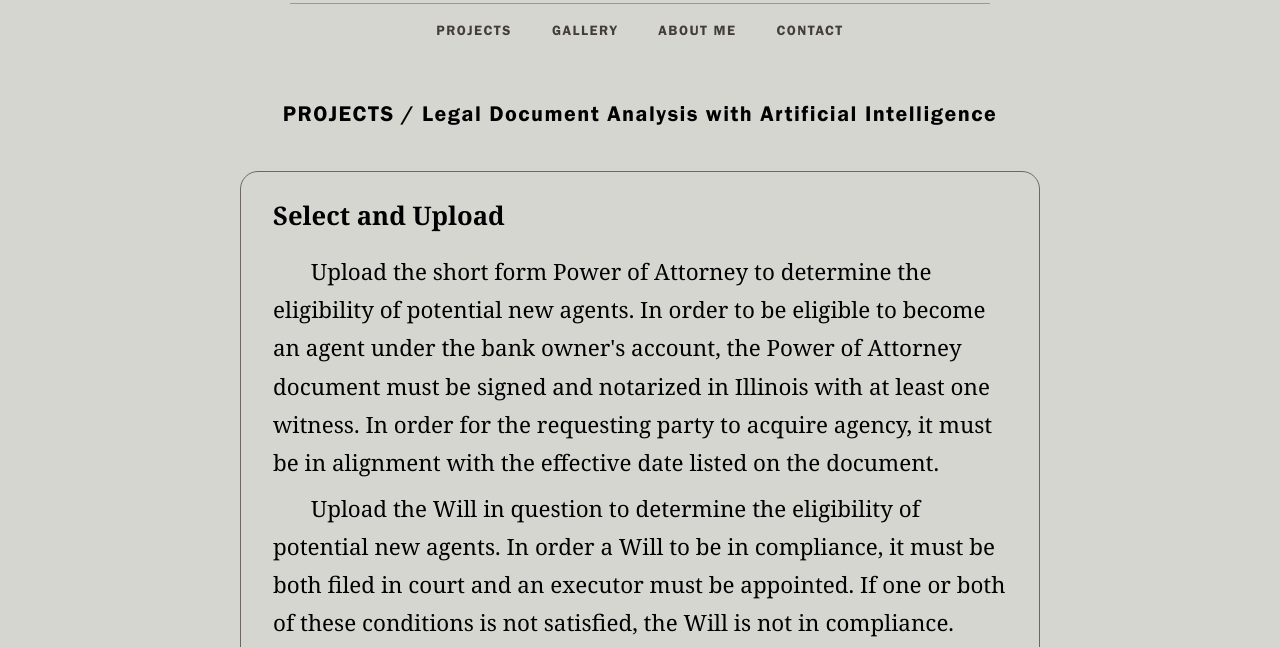
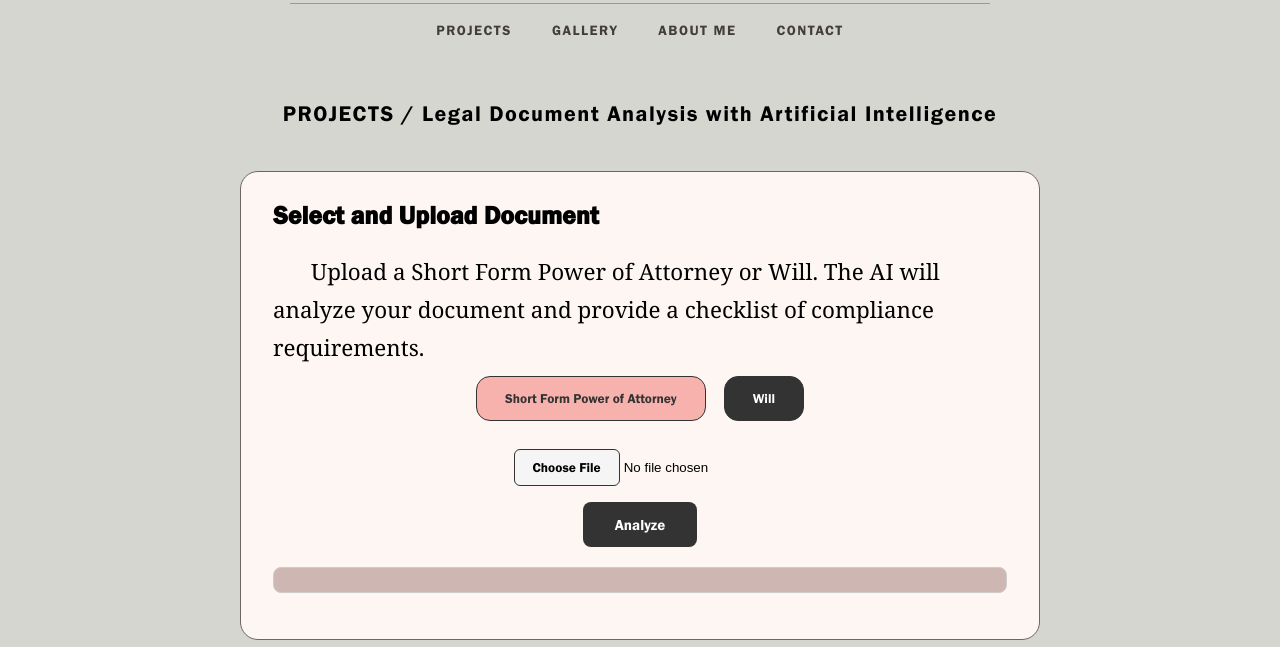
Before and after one commit to benjaminpolster/website, a plain HTML site: page frontend/analyzer.html in a window 1280 px wide. Shown: the part 122-769 px from the top of the page. Drawn offline with Linux system fonts and the light colour scheme.

Commit message:
formatted GPT results4

```diff
--- a/frontend/analyzer.html
+++ b/frontend/analyzer.html
@@ -5,6 +5,7 @@
     <title>Legal Document Analysis with GPT4.0-mini</title>
     <link rel="stylesheet" href="static/css/style.css">
 </head>
+<body>
 <header class="site-header">
 
     <!-- Top header row -->
@@ -62,54 +63,49 @@
     </nav>
 </header>
 
-<body>
+
     <h2 class="analyzer-title">
         PROJECTS / Legal Document Analysis with Artificial Intelligence
     </h2>
 
-    <section>
-    <h2>Select and Upload</h2>
+<section class="analyzer-section">
+    <h2>Select and Upload Document</h2>
     <p>
-        Upload the short form Power of Attorney to determine the eligibility of potential new agents. In order to be eligible to become an agent under the bank owner's
-        account, the Power of Attorney document must be signed and notarized in Illinois with at least one witness. In order for the requesting party to acquire agency, it must be in alignment
-        with the effective date listed on the document.
+        Upload a Short Form Power of Attorney or Will. The AI will analyze your document and provide a checklist of compliance requirements.
     </p>
-    <p>
-        Upload the Will in question to determine the eligibility of potential new agents. In order a Will to be in compliance, it must be both filed in court and an executor must be appointed. If one or both of
-        these conditions is not satisfied, the Will is not in compliance.
-    </p>
-    <p>
-        Select your document type:
-    </p>
+
+    <!-- Document Type Buttons -->
     <div class="doc-type-buttons">
         <button type="button" data-doc="poa" class="active">Short Form Power of Attorney</button>
         <button type="button" data-doc="will">Will</button>
     </div>
 
+    <!-- File Upload and Analyze -->
     <form id="analyze-form">
         <div class="analyzer-controls">
-            <input type="file" id="pdf-file" required>
-            <button type="submit">Go</button>
+            <input type="file" id="pdf-file" accept=".pdf" required>
+            <button type="submit">Analyze</button>
         </div>
     </form>
 
+    <!-- GPT Output -->
     <pre id="result"></pre>
+</section>
 
-    <script>
+<script>
+    // Doc type buttons
     const buttons = document.querySelectorAll(".doc-type-buttons button");
     let selectedDocType = "poa"; // default
 
     buttons.forEach(btn => {
         btn.addEventListener("click", () => {
-            // Remove active from all buttons
             buttons.forEach(b => b.classList.remove("active"));
-            // Add active to clicked button
             btn.classList.add("active");
-            // Update selected doc type
             selectedDocType = btn.dataset.doc;
         });
     });
 
+    // Form submission
     const form = document.getElementById("analyze-form");
     const resultBox = document.getElementById("result");
 
@@ -124,7 +120,7 @@
 
         const formData = new FormData();
         formData.append("file", fileInput.files[0]);
-        formData.append("doc_type", selectedDocType); // <-- use selected button
+        formData.append("doc_type", selectedDocType);
 
         resultBox.textContent = "Analyzing...";
 
@@ -147,7 +143,7 @@
             resultBox.textContent = "Request failed:\n" + err.message;
         }
     });
-    </script>
-    </section>
+</script>
+
 </body>
 </html>
--- a/frontend/static/css/style.css
+++ b/frontend/static/css/style.css
@@ -221,7 +221,30 @@ a:hover {
     color: #A39594;
 }
 
-/* Button stuff */
+.analyzer-section {
+    max-width: 800px;
+    margin: 40px auto;
+    padding: 24px 32px;
+    border: 1px solid #6E675F;
+    border-radius: 18px;
+    background-color: #fdf6f2;
+    text-align: left;
+    box-sizing: border-box;
+}
+
+.analyzer-section h2 {
+    margin-top: 0;
+    margin-bottom: 16px;
+    font-family: 'FranklinStandard-Demi', sans-serif;
+    font-size: 1.6rem;
+}
+
+.analyzer-section p {
+    margin: 8px 0;
+    line-height: 1.7;
+    text-indent: 1.7em;
+}
+
 .doc-type-buttons {
     display: flex;
     justify-content: center;
@@ -230,12 +253,13 @@ a:hover {
 }
 
 .doc-type-buttons button {
-    padding: 12px 26px;
+    padding: 14px 28px;
     border-radius: 14px;
     border: 1px solid #333;
     background-color: #333;
     color: #fff;
     cursor: pointer;
+    font-family: 'FranklinStandard-Demi', sans-serif;
     transition: background-color 0.2s, color 0.2s;
 }
 
@@ -246,7 +270,7 @@ a:hover {
 }
 
 .doc-type-buttons button:hover:not(.active) {
-    background-color: #333;
+    background-color: #555;
 }
 
 .analyzer-controls {
@@ -257,18 +281,24 @@ a:hover {
     margin-top: 20px;
 }
 
+.analyzer-controls input[type="file"]::-webkit-file-upload-button {
+    padding: 10px 18px;
+    font-family: 'FranklinStandard-Demi', sans-serif;
+    border-radius: 6px;
+    border: 1px solid #333;
+    background-color: #f5f5f5;
+    cursor: pointer;
+}
+
 .analyzer-controls button {
-    padding: 12px 28px;
+    padding: 14px 32px;
     font-size: 15px;
-    font-family: 'FranklinStandard-Demi', Arial, sans-serif;
-    letter-spacing: 1.5px;
-
+    font-family: 'FranklinStandard-Demi', sans-serif;
     border-radius: 8px;
     border: none;
     background-color: #333;
     color: #fff;
     cursor: pointer;
-
     transition: background-color 0.2s ease;
 }
 
@@ -277,28 +307,19 @@ a:hover {
     color: #333;
 }
 
-.analyzer-controls input[type="file"]::-webkit-file-upload-button {
-    padding: 10px 18px;
-    font-family: 'FranklinStandard-Demi', Arial, sans-serif;
-    letter-spacing: 1px;
-    border-radius: 6px;
-    border: 1px solid #333;
-    background-color: #f5f5f5;
-    cursor: pointer;
-}
-
-section #result {
-    font-family: 'Georgia', serif; /* match your body font */
-    white-space: pre-wrap;          /* wrap lines instead of scrolling horizontally */
-    word-wrap: break-word;
-    overflow-wrap: break-word;
-    max-width: 100%;
-    padding: 10px;
-    border: 1px solid #ccc;
-    border-radius: 8px;
-    margin-top: 20px;
-    background-color: #CEB7B3;
-    line-height: 1.5;               /* optional: make it more readable */
+#result {
+    display: block;
+    font-family: 'Georgia', serif !important;
+    white-space: pre-wrap !important;
+    word-wrap: break-word !important;
+    overflow-wrap: break-word !important;
+    max-width: 100% !important;
+    padding: 12px !important;
+    border: 1px solid #ccc !important;
+    border-radius: 8px !important;
+    margin-top: 20px !important;
+    background-color: #CEB7B3 !important;
+    line-height: 1.5 !important;
 }
 
 
```
